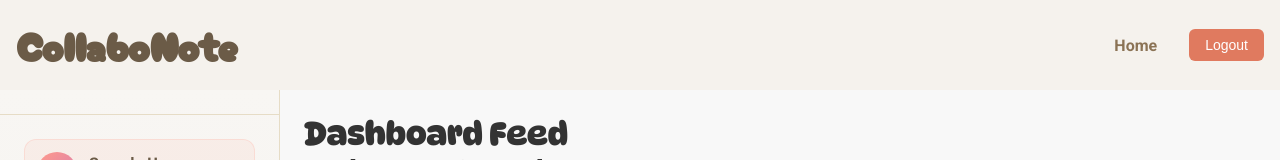
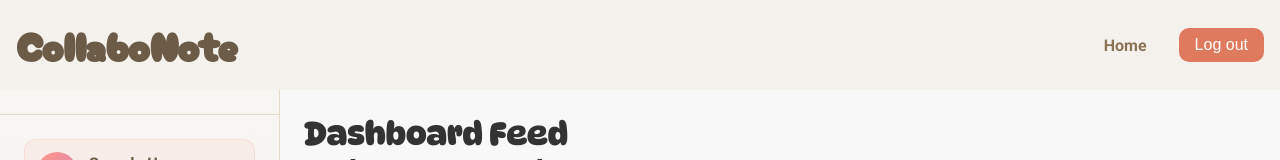
Before and after one commit to WesloTheWeb/CollaboNote, a Next.js app: page / in a window 1280 px wide. Shown: the top 160 px of the page. Built offline with nearby package versions, Linux system fonts and the light colour scheme; no server answers; sample sign-in values are in the browser's storage.

Commit message:
clean-up: using Button component and moved scss

```diff
--- a/src/components/Button/Button.module.scss
+++ b/src/components/Button/Button.module.scss
@@ -1,4 +1,5 @@
 @use '../../styles/variables.scss' as v;
+@use '../../styles/typography.scss' as t;
 @use 'sass:color';
 
 // ? General button properties
@@ -24,7 +25,7 @@
 }
 
 // ? Special Button properties
-
+// ! Not used yet
 .signInButton {
     @extend .button;
     background-color: v.$button-signin-bg;
@@ -33,6 +34,25 @@
     &:hover {
         background-color: v.$button-signin-hover;
     }
+}
+
+.guestSignInButton {
+    @extend .button;
+    background-color: #508950;
+    color: t.$ButtonTextColorWhite;
+
+
+    &:hover {
+        background-color: #295029;
+    }
+}
+
+.logoutButton {
+    @extend .button;
+    background-color: #E07A5F;
+    color: white;
+    margin-left: 1rem;
+    padding: v.$spacing-sm v.$spacing-base;
 }
 
 .registerButton {
--- a/src/components/Button/Button.tsx
+++ b/src/components/Button/Button.tsx
@@ -1,10 +1,12 @@
 import { ButtonProps, ButtonTypes, ButtonPathsKey } from '@/interfaces';
 import classes from './Button.module.scss';
 
-const { registerButton, signInButton, submitButton, resetButton } = classes;
+const { registerButton, signInButton, guestSignInButton, submitButton, logoutButton, resetButton } = classes;
 
 const buttonPaths: Record<ButtonPathsKey, string> = {
     [ButtonTypes.SIGNIN]: signInButton,
+    [ButtonTypes.GUESTSIGNIN]: guestSignInButton,
+    [ButtonTypes.LOGOUT]: logoutButton,
     [ButtonTypes.REGISTER]: registerButton,
     [ButtonTypes.SUBMIT]: submitButton,
     [ButtonTypes.RESET]: resetButton,
@@ -23,6 +25,10 @@ const Button = ({
         switch (type) {
             case ButtonTypes.SIGNIN:
                 return 'Sign in';
+            case ButtonTypes.GUESTSIGNIN:
+                return 'View as Guest';
+            case ButtonTypes.LOGOUT:
+                return 'Log out';
             case ButtonTypes.REGISTER:
                 return 'Register';
             case ButtonTypes.SUBMIT:
--- a/src/components/Header/Header.module.scss
+++ b/src/components/Header/Header.module.scss
@@ -135,38 +135,3 @@
         display: none;
     }
 }
-
-.logoutButton {
-    background-color: #E07A5F;
-    color: white;
-    border: none;
-    padding: v.$spacing-sm v.$spacing-base;
-    border-radius: v.$radius-sm;
-    font-weight: 500;
-    cursor: pointer;
-    transition: background-color 0.2s ease;
-    font-size: v.$font-size-xs;
-    margin-left: 1rem;
-
-    &:hover:not(:disabled) {
-        background-color: #c66a4f;
-    }
-
-    &:focus {
-        outline: 2px solid #FF9A8B;
-        outline-offset: 2px;
-    }
-
-    &:active {
-        background-color: #b5594a;
-    }
-
-    &:disabled {
-        opacity: 0.6;
-        cursor: not-allowed;
-    }
-
-    @media #{v.$mq-smallScreen} {
-        display: none;
-    }
-}
--- a/src/components/Header/Header.tsx
+++ b/src/components/Header/Header.tsx
@@ -8,12 +8,13 @@ import { useRouter } from 'next/navigation';
 import { navigationHeaderConfig as navigationHeader } from '@/config';
 import MobileNav from './MobileNavHeader/MobileNav';
 import classes from './Header.module.scss';
+import Button from '../Button/Button';
+import { ButtonTypes } from '@/interfaces';
 
-const { siteHeader, desktopNav, mobileNavToggle, hamburger, open, logoutButton } = classes;
+const { siteHeader, desktopNav, mobileNavToggle, hamburger, open } = classes;
 
 const Header = () => {
     const [isMenuOpen, setIsMenuOpen] = useState(false);
-    const [isLoggingOut, setIsLoggingOut] = useState(false);
     const { data: session } = useSession();
     const queryClient = useQueryClient();
     const router = useRouter();
@@ -24,7 +25,6 @@ const Header = () => {
 
     const handleLogout = async () => {
         try {
-            setIsLoggingOut(true);
             // Sign out with NextAuth
             await signOut({ redirect: false });
 
@@ -36,8 +36,6 @@ const Header = () => {
 
         } catch (error) {
             console.error('Logout error:', error);
-        } finally {
-            setIsLoggingOut(false);
         }
     };
 
@@ -53,7 +51,6 @@ const Header = () => {
                     CollaboNote
                 </Link>
             </h1>
-
             <nav className={desktopNav}>
                 {filteredNavigation.map((nav) => (
                     <Link
@@ -62,17 +59,11 @@ const Header = () => {
                         {nav.navigation}
                     </Link>
                 ))}
-
                 {isAuthenticated && (
-                    <button
-                        onClick={handleLogout}
-                        type="button"
-                        aria-label="Logout"
-                        className={logoutButton}
-                        disabled={isLoggingOut}
-                    >
-                        {isLoggingOut ? 'Logging out...' : 'Logout'}
-                    </button>
+                    <Button
+                        fn={handleLogout}
+                        buttonType={ButtonTypes.LOGOUT}
+                    />
                 )}
             </nav>
 
--- a/src/components/LandingPage/LoginRegister/LoginRegister.module.scss
+++ b/src/components/LandingPage/LoginRegister/LoginRegister.module.scss
@@ -103,29 +103,6 @@
   }
 }
 
-.guestButton {
-  width: 100%;
-  background-color: #508950;
-  color: t.$ButtonTextColorWhite;
-  border: none;
-  border-radius: v.$button-radius;
-  padding: v.$button-padding-base;
-  font-size: v.$button-font-base;
-  font-weight: v.$button-font-weight;
-  cursor: pointer;
-  transition: background-color v.$transition-standard;
-  margin: 0;
-
-  @media #{v.$mq-smallScreen} {
-    padding: calc(v.$button-padding-base * 0.9);
-  }
-
-  &:focus {
-    outline: none;
-    box-shadow: 0 0 0 2px rgba(map-get(map-get(v.$colors, 'secondary'), 'terracotta'), 0.4);
-  }
-}
-
 .formTitle {
   font-size: v.$font-size-xl;
   color: t.text-color('header');
--- a/src/components/LandingPage/LoginRegister/LoginRegister.tsx
+++ b/src/components/LandingPage/LoginRegister/LoginRegister.tsx
@@ -3,8 +3,10 @@
 import { signIn } from 'next-auth/react';
 import LoginInput from './LoginInput';
 import classes from './LoginRegister.module.scss';
+import Button from '@/components/Button/Button';
+import { ButtonTypes } from '@/interfaces';
 
-const { loginContainer, submitButton, guestButton } = classes;
+const { loginContainer } = classes;
 
 const LoginRegister = () => {
 
@@ -39,16 +41,13 @@ const LoginRegister = () => {
         <section className={loginContainer}>
             <h6>Login or Register</h6>
             <LoginInput />
-
             <div style={{ margin: '1rem 0', textAlign: 'center' }}>
                 <span>or</span>
             </div>
-            <button
-                className={guestButton}
-                onClick={handleGuestLogin}
-            >
-                View as Guest
-            </button>
+            <Button
+                buttonType={ButtonTypes.GUESTSIGNIN}
+                fn={handleGuestLogin}
+            />
         </section>
     );
 };
--- a/src/interfaces/buttons/type.ts
+++ b/src/interfaces/buttons/type.ts
@@ -1,6 +1,8 @@
 // Make sure these match the exact CSS class name
 export enum ButtonTypes {
     SIGNIN = 'signInButton',
+    GUESTSIGNIN = 'guestSignInButton',
+    LOGOUT = 'logoutButton',
     REGISTER = 'registerButton',
     SUBMIT = 'submitButton',
     RESET = 'resetButton',
```
